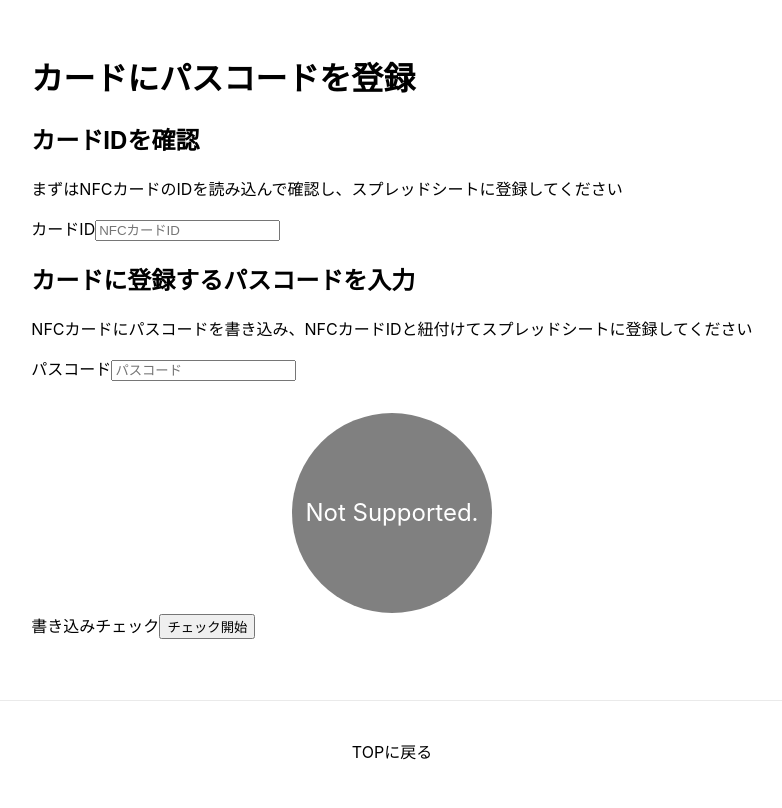
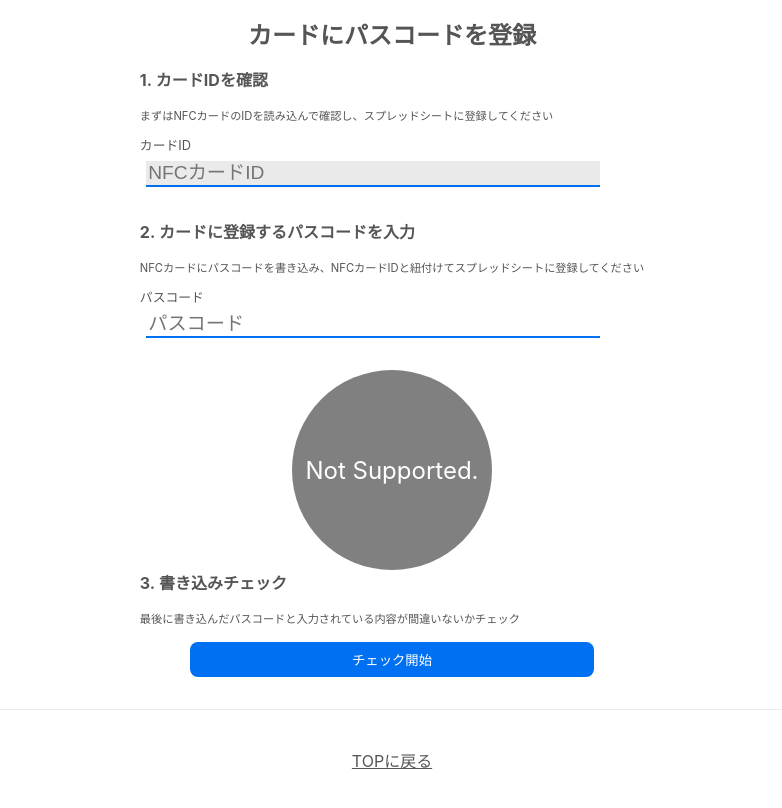
Before and after one commit to gatchan0807/web-nfc-kintai, a Next.js app: page /register in a window 1280 px wide. Shown: the whole page, without its empty margins (248-1030 px from the left). Built offline with nearby package versions, Linux system fonts and the light colour scheme.

Commit message:
💄 パスコード登録ページのスタイル調整

```diff
--- a/pages/register.js
+++ b/pages/register.js
@@ -1,7 +1,7 @@
 import Head from "next/head";
 import Link from "next/link";
+import styles from "../styles/Register.module.css";
 
-import styles from "../styles/Home.module.css";
 import Status from "../src/components/status";
 
 export default function Register() {
@@ -11,30 +11,43 @@ export default function Register() {
         <title>パスコード登録</title>
         <link rel="icon" href="/favicon.ico" />
       </Head>
-      <main className={styles.main}>
-        <h1>カードにパスコードを登録</h1>
+      <main>
+        <h1 className={styles.pageTitle}>カードにパスコードを登録</h1>
         <div>
           <div>
-            <div>
-              <h2>カードIDを確認</h2>
-              <p>
+            <div className={styles.stepWrapper}>
+              <h2 className={styles.stepTitle}>1.&nbsp;カードIDを確認</h2>
+              <p className={styles.stepDescription}>
                 まずはNFCカードのIDを読み込んで確認し、スプレッドシートに登録してください
               </p>
-              <label>カードID</label>
-              <input placeholder="NFCカードID" />
+              <label className={styles.stepLabel}>カードID</label>
+              <input
+                className={`${styles.stepInput} ${styles.gray}`}
+                placeholder="NFCカードID"
+                readOnly
+              />
             </div>
-            <div>
-              <h2>カードに登録するパスコードを入力</h2>
-              <p>
+            <div className={styles.stepWrapper}>
+              <h2 className={styles.stepTitle}>
+                2.&nbsp;カードに登録するパスコードを入力
+              </h2>
+              <p className={styles.stepDescription}>
                 NFCカードにパスコードを書き込み、NFCカードIDと紐付けてスプレッドシートに登録してください
               </p>
-              <label>パスコード</label>
-              <input placeholder="パスコード" type="password" />
+              <label className={styles.stepLabel}>パスコード</label>
+              <input
+                className={styles.stepInput}
+                placeholder="パスコード"
+                type="password"
+              />
             </div>
             <Status></Status>
-            <div>
-              <label>書き込みチェック</label>
-              <button>チェック開始</button>
+            <div className={styles.stepWrapper}>
+              <h2 className={styles.stepTitle}>3.&nbsp;書き込みチェック</h2>
+              <p className={styles.stepDescription}>
+                最後に書き込んだパスコードと入力されている内容が間違いないかチェック
+              </p>
+              <button className={styles.button}>チェック開始</button>
             </div>
           </div>
         </div>
--- /dev/null
+++ b/styles/Register.module.css
@@ -0,0 +1,66 @@
+.container {
+  min-height: 100vh;
+  padding: 0 0.5rem;
+  display: flex;
+  flex-direction: column;
+  justify-content: center;
+  align-items: center;
+}
+
+.pageTitle {
+  font-size: 1.5rem;
+  text-align: center;
+}
+
+.gray {
+  background-color: #eaeaea;
+}
+
+.footer {
+  width: 100%;
+  height: 100px;
+  border-top: 1px solid #eaeaea;
+  display: flex;
+  justify-content: center;
+  align-items: center;
+}
+
+.stepTitle {
+  font-size: 1rem;
+  margin: 0 0 1rem;
+}
+
+.stepWrapper {
+  margin-bottom: 2rem;
+}
+
+.stepDescription {
+  margin-top: 0;
+  font-size: 0.7rem;
+}
+
+.stepLabel {
+  display: inline-block;
+  font-size: 0.8rem;
+}
+
+.stepInput {
+  display: block;
+  font-size: 1.2rem;
+  border: 0;
+  width: 90%;
+  margin: 0.4rem;
+  border-bottom: 2px solid #0070f3;
+}
+
+.button {
+  display: block;
+  border-radius: 0.5rem;
+  background-color: #0070f3;
+  padding: 0.5rem 2rem;
+  margin: 1rem auto;
+  text-align: center;
+  color: #fff;
+  border: 0;
+  width: 80%;
+}
--- a/styles/globals.css
+++ b/styles/globals.css
@@ -4,11 +4,11 @@ body {
   margin: 0;
   font-family: -apple-system, BlinkMacSystemFont, Segoe UI, Roboto, Oxygen,
     Ubuntu, Cantarell, Fira Sans, Droid Sans, Helvetica Neue, sans-serif;
+  color: #555555;
 }
 
 a {
   color: inherit;
-  text-decoration: none;
 }
 
 * {
```
